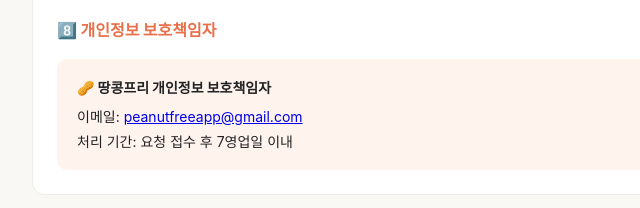
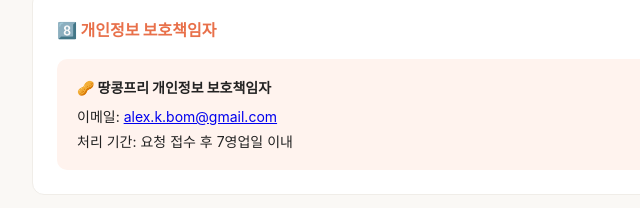
Before and after one commit to katiebom/peanutfree, a plain HTML site: page docs/privacy-policy.html in a window 1280 px wide. Shown: the part 2492-2700 px from the top of the page, 252-892 px from the left. Drawn offline with Linux system fonts and the light colour scheme.

Commit message:
Update contact email to alex.k.bom@gmail.com

```diff
--- a/docs/privacy-policy.html
+++ b/docs/privacy-policy.html
@@ -300,7 +300,7 @@
       <h2>8️⃣ 개인정보 보호책임자</h2>
       <div class="contact-card">
         <strong>🥜 땅콩프리 개인정보 보호책임자</strong>
-        이메일: <a href="mailto:peanutfreeapp@gmail.com">peanutfreeapp@gmail.com</a><br />
+        이메일: <a href="mailto:alex.k.bom@gmail.com">alex.k.bom@gmail.com</a><br />
         처리 기간: 요청 접수 후 7영업일 이내
       </div>
     </div>
@@ -468,7 +468,7 @@
       <h2>8️⃣ Contact</h2>
       <div class="contact-card">
         <strong>🥜 PeanutFree Privacy Contact</strong>
-        Email: <a href="mailto:peanutfreeapp@gmail.com">peanutfreeapp@gmail.com</a><br />
+        Email: <a href="mailto:alex.k.bom@gmail.com">alex.k.bom@gmail.com</a><br />
         Response time: within 7 business days
       </div>
     </div>
```
Also changed, not shown: docs/delete-account.html (+2 -2 lines).
